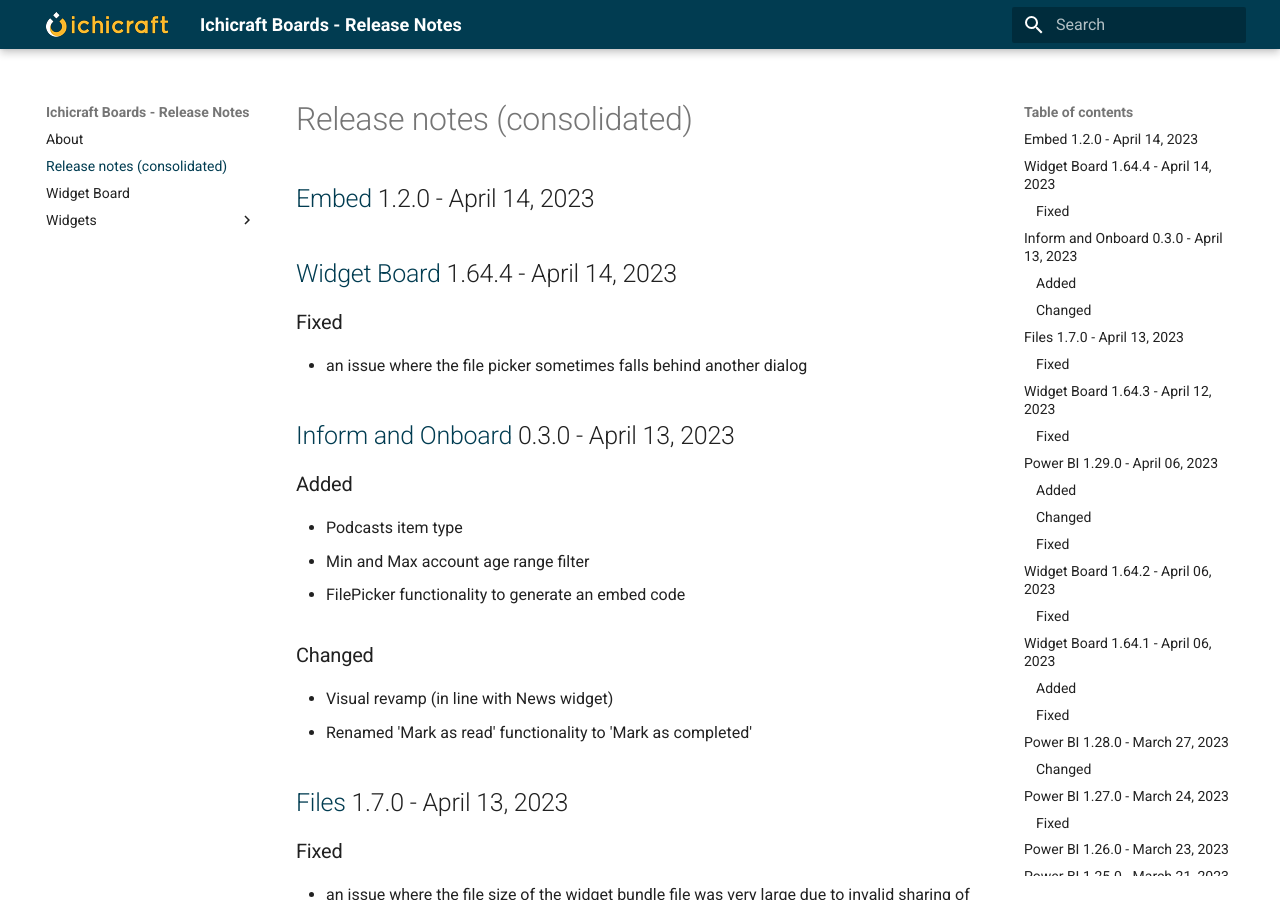
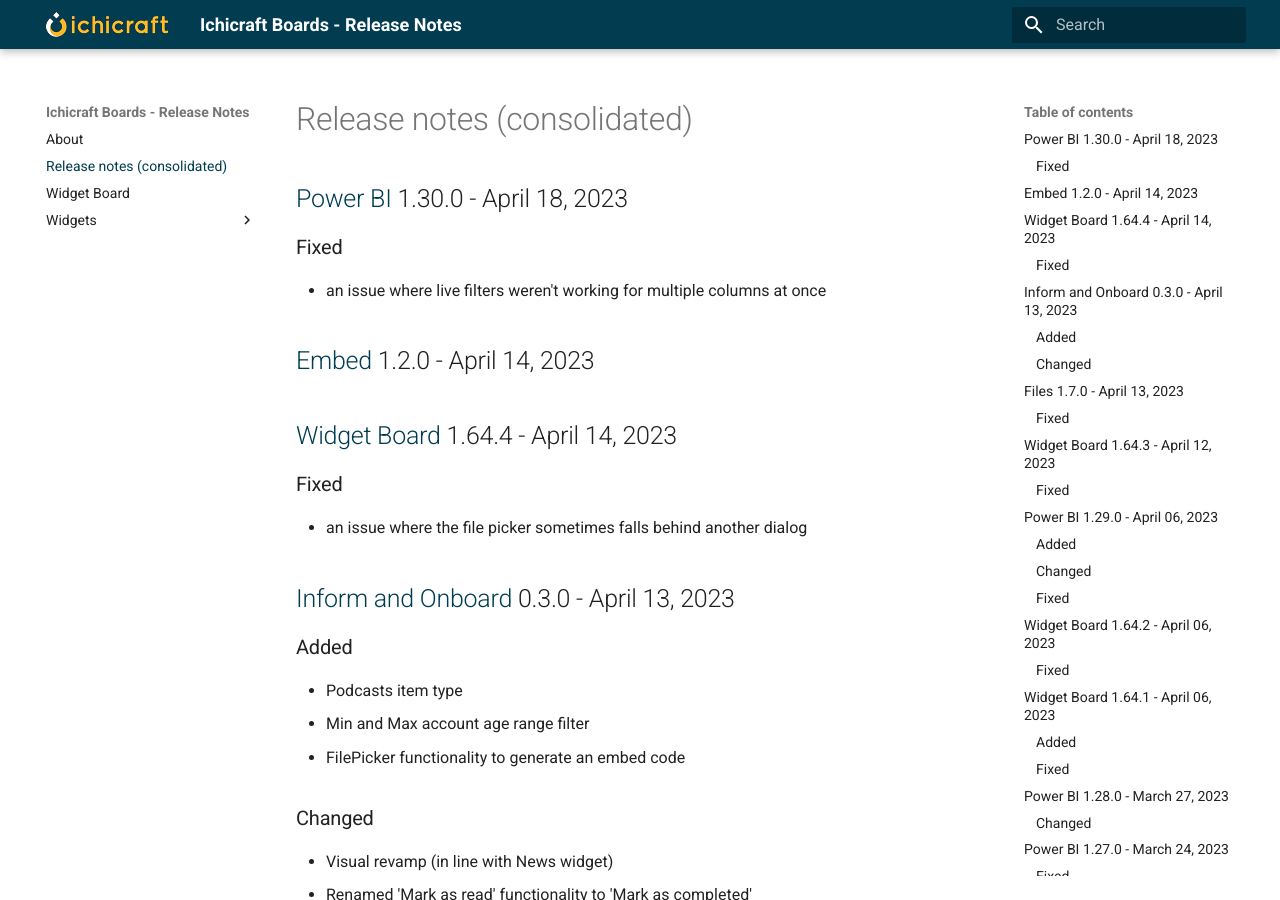
Before and after one commit to ichicraft/widgets-docs, an MkDocs documentation site: the page built from docs/Release-notes-(consolidated).md, in a window 1280 px wide and 900 px high. Built offline with MkDocs 1.6.1 and Material for MkDocs 9.7.7, drawn with Linux system fonts in a browser that asks for light colours.

Commit message:
Release notes updated by BuildService

```diff
--- a/docs/Release-notes-(consolidated).md
+++ b/docs/Release-notes-(consolidated).md
@@ -1,3 +1,8 @@
+## [Power BI](./Widgets/Power BI.md) 1.30.0 - April 18, 2023
+
+### Fixed
+- an issue where live filters weren&#x27;t working for multiple columns at once
+
 ## [Embed](./Widgets/Embed.md) 1.2.0 - April 14, 2023
 
 
```
Also changed, not shown: docs/Widgets/Power BI.md (+5 -0 lines).
